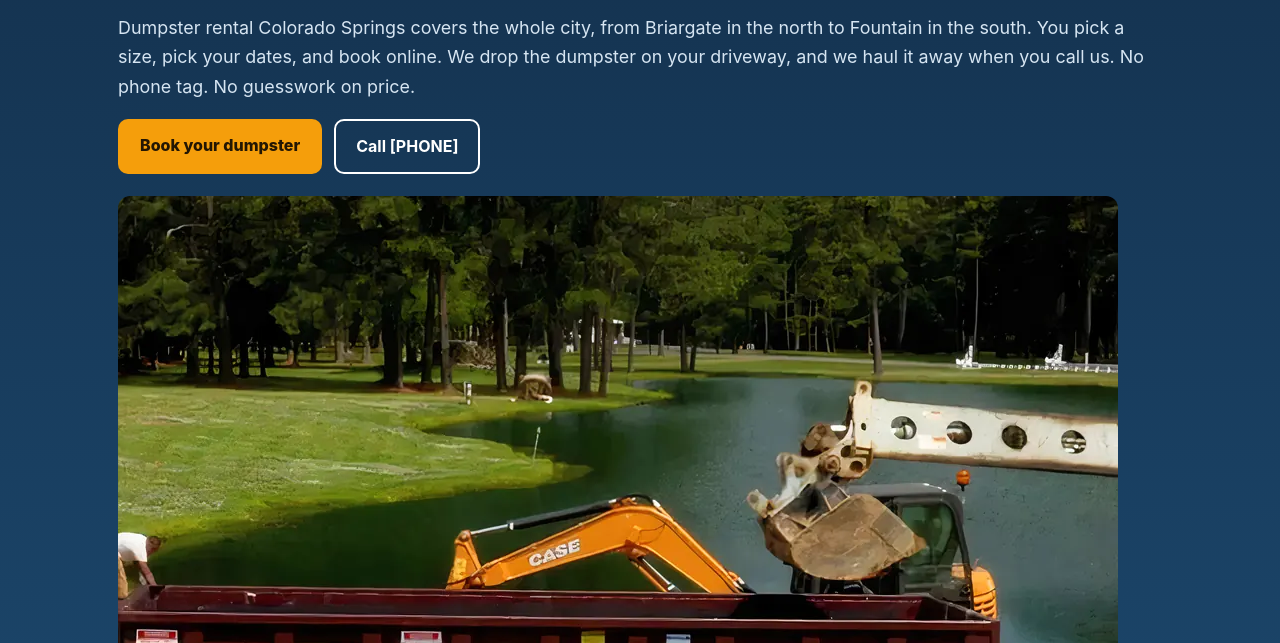
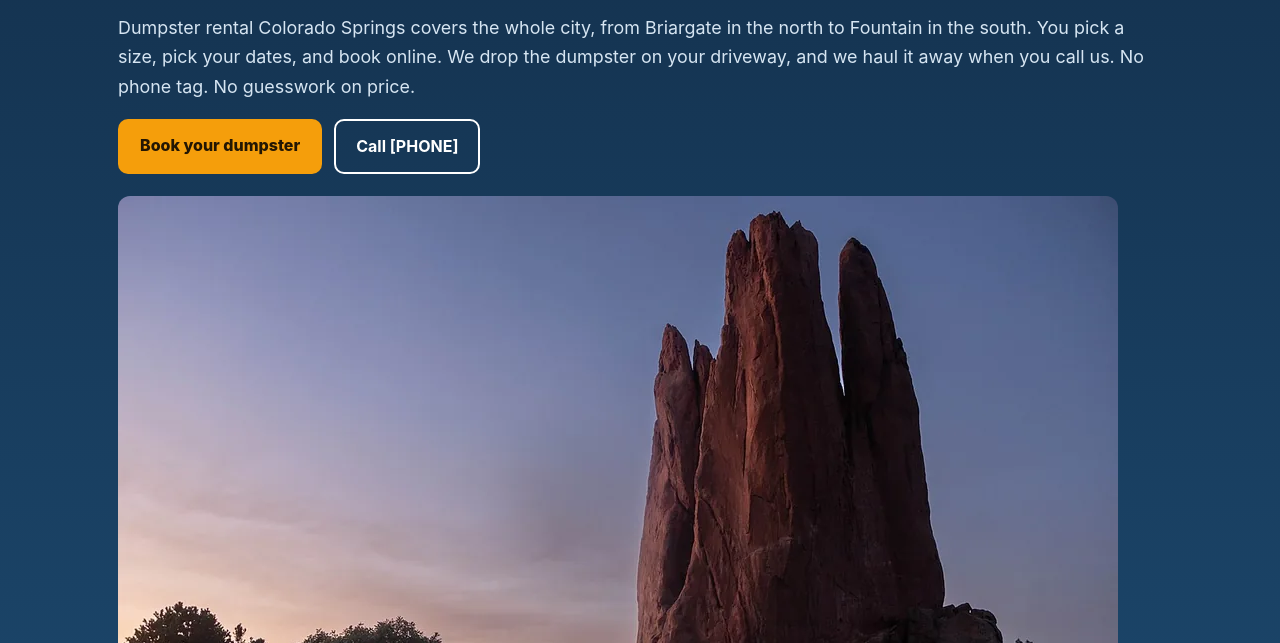
Before and after one commit to metthewkate7-cyber/dumpster-rental-colorado, a plain HTML site: page dumpster-rental-colorado-springs/index.html in a window 1280 px wide. Shown: the part 157-800 px from the top of the page. Drawn offline with Linux system fonts and the light colour scheme.

Commit message:
Replace watermarked Colorado Springs image with clean Garden of the Gods sunrise photo (mark byzewski, CC BY 2.0)

```diff
--- a/dumpster-rental-colorado-springs/index.html
+++ b/dumpster-rental-colorado-springs/index.html
@@ -117,7 +117,7 @@
 <h1>Dumpster Rental Colorado Springs</h1>
 <p class="lede">Dumpster rental Colorado Springs covers the whole city, from Briargate in the north to Fountain in the south. You pick a size, pick your dates, and book online. We drop the dumpster on your driveway, and we haul it away when you call us. No phone tag. No guesswork on price.</p>
 <div class="hero-ctas"><a class="btn" href="/book-a-dumpster/">Book your dumpster</a><a class="btn-ghost" href="tel:">Call [PHONE]</a></div>
-<figure><img src="/assets/img/dumpster-rental-colorado-springs-co-dumpster.webp" alt="A large 40-yard roll-off dumpster" width="1000" height="667" loading="eager"><figcaption>A large 40-yard roll-off dumpster.</figcaption></figure>
+<figure><img src="/assets/img/dumpster-rental-colorado-springs-co-garden.webp" alt="Dumpster rental Colorado Springs CO: Garden of the Gods at sunrise in Colorado Springs, Colorado" width="1000" height="667" loading="eager"><figcaption>Garden of the Gods at sunrise in Colorado Springs.</figcaption></figure>
 </div></section>
 <div class="wrap">
 <div class="quick-answer"><h2>Quick answer</h2><p>Colorado Springs is our home hub city, so delivery runs daily across El Paso County. A 10-yard dumpster starts near $300 for a 3-day rental, based on published local prices. A 20-yard dumpster runs near $350 for a short rental. Most jobs use a 20-yard dumpster for 7 days. Book online and your exact price is confirmed before you pay.</p></div>
```
Also changed, not shown: about/index.html (+1 -1 lines), assets/img/dumpster-rental-colorado-springs-co-dumpster.webp (deleted), assets/img/dumpster-rental-colorado-springs-co-garden.webp (added).
